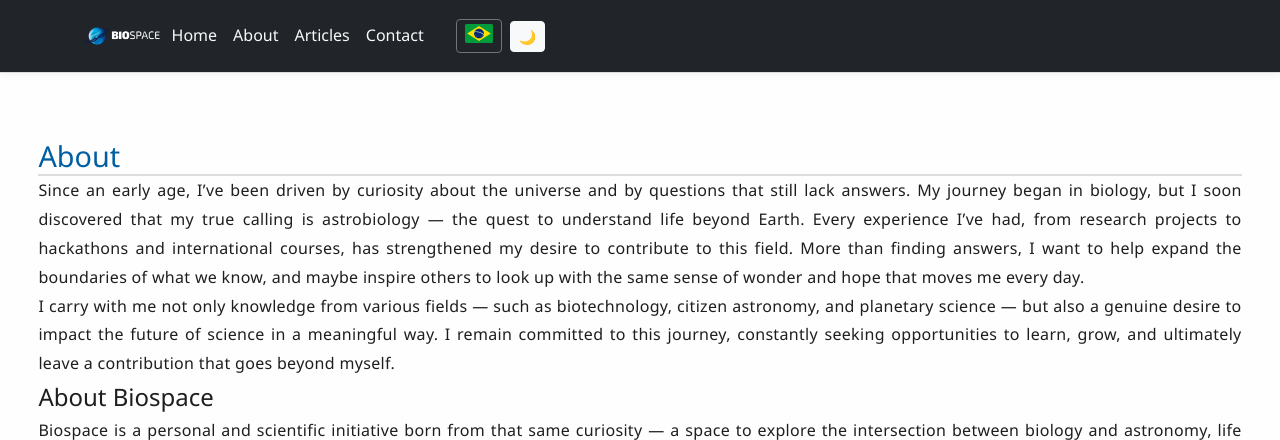
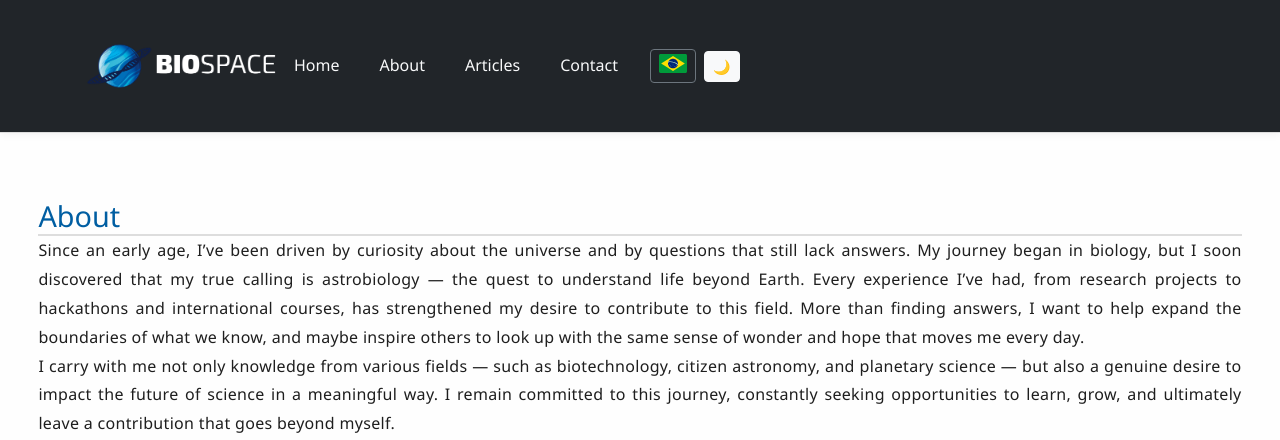
Before and after one commit to renaanc/biospace, a Django app: page /en/about/ in a window 1280 px wide. Shown: the top 440 px of the page. Run offline with Django 5.2, Linux system fonts and the light colour scheme; some libraries are stand-ins or nearby versions.

Commit message:
att header3

```diff
--- a/templates/core/base.html
+++ b/templates/core/base.html
@@ -17,7 +17,7 @@
     <!-- Logo + título -->
     <div class="d-flex align-items-center gap-2">
       <!-- (Troque a imagem depois) -->
-      <img src="{% static 'images/logo-placeholder.png' %}" alt="Biospace logo" height="40">
+      <img src="{% static 'images/logo-placeholder.png' %}" alt="Biospace logo" height="100">
 
 <!-- Título clicável que leva pra home
 <h1 class="logo-title m-0 fs-4">
@@ -28,7 +28,7 @@
 
 
     <!-- Navegação -->
-    <nav class="d-flex align-items-center w-100">
+    <nav class="site-nav d-flex align-items-center w-100">
       <ul class="d-flex list-unstyled mb-0 me-3 ms-auto">
         <li class="me-3"><a href="/" class="text-light text-decoration-none">{% trans "Home" %}</a></li>
         <li class="me-3"><a href="/about" class="text-light text-decoration-none">{% trans "About" %}</a></li>
```
